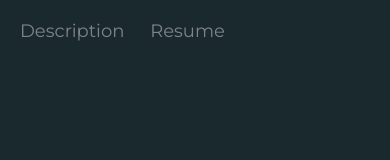
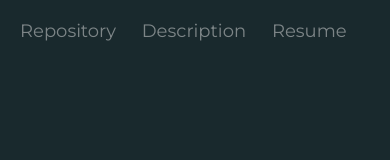
Before and after one commit to aakashg1999/Placement-Project, a plain HTML site: page mobile_placement.html in a window 390 px wide. Shown: the top 160 px of the page. Drawn offline with Linux system fonts and the light colour scheme.

Commit message:
Update mobile_placement.html

```diff
--- a/mobile_placement.html
+++ b/mobile_placement.html
@@ -15,6 +15,7 @@
     </style>
     <body>
         <div id="container">
+            <div id="navBarLink"><a href="https://github.com/aakashg1999/Placement-Project">Repository</a></div>
         	<div id="navBarLink"><a href="#About">Description</a></div>
             <!--
             <div id="navBarLink"><a href="">Links</a></div>
```
